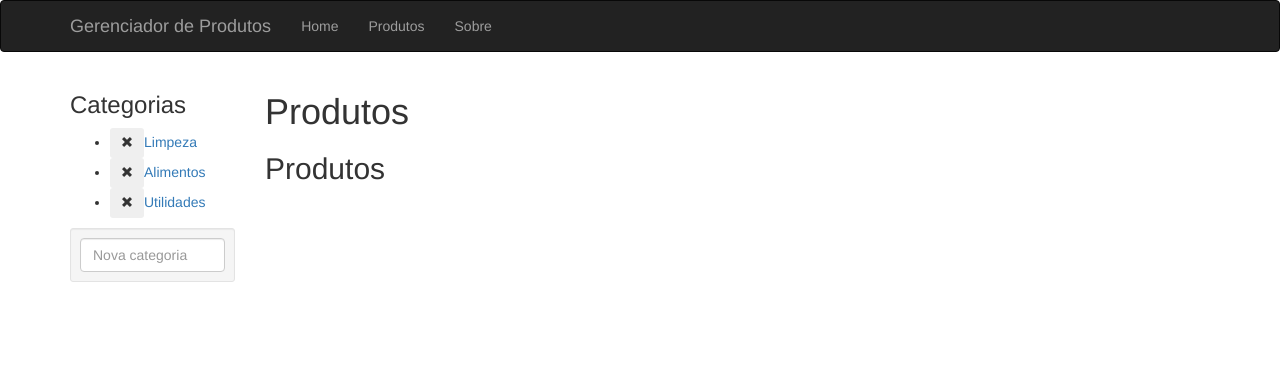
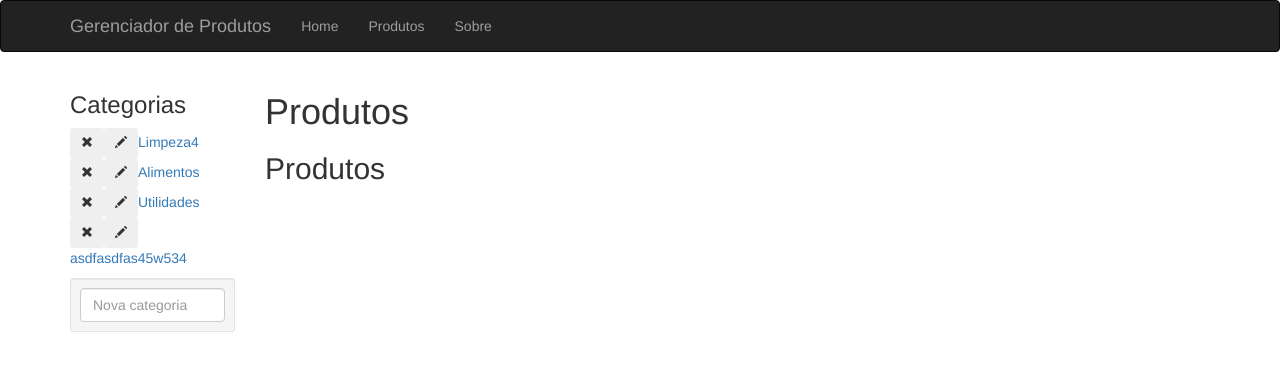
Before and after one commit to FabianoBrancher/Produtos-ReactJS, a React (Create React App) app: page /produtos in a window 1280 px wide. Shown: the top 370 px of the page. Built offline with nearby package versions, Linux system fonts and the light colour scheme; data requests are answered from the project's data file.

Commit message:
Editando categorias

```diff
--- a/db.json
+++ b/db.json
@@ -18,8 +18,8 @@
   ],
   "categorias": [
     {
-      "categoria": "Limpeza",
-      "id": 1
+      "id": 1,
+      "categoria": "Limpeza4"
     },
     {
       "categoria": "Alimentos",
@@ -28,6 +28,10 @@
     {
       "categoria": "Utilidades",
       "id": 3
+    },
+    {
+      "id": 4,
+      "categoria": "asdfasdfas45w534"
     }
   ]
 }
--- /dev/null
+++ b/src/Api.js
@@ -0,0 +1,14 @@
+import axios from 'axios';
+
+const api = axios.create({
+    baseURL: 'http://localhost:3001/'
+});
+
+const apis = {
+    loadCategorias: () => api.get('categorias'),
+    deleteCategoria: (id) => api.delete('categorias/'+id),
+    createCategoria: (categoria) => api.post('categorias', categoria),
+    editCategoria: (categoria) => api.put('categorias/'+categoria.id, categoria)
+}
+
+export default apis;
--- a/src/App.js
+++ b/src/App.js
@@ -6,6 +6,43 @@ import Sobre from './Sobre';
 import Produtos from './Produtos';
 
 class App extends Component {
+  constructor(props) {
+    super(props);
+
+    this.loadCategorias = this.loadCategorias.bind(this);
+    this.removeCategoria = this.removeCategoria.bind(this);
+    this.createCategoria = this.createCategoria.bind(this);
+    this.editCategoria = this.editCategoria.bind(this);
+
+    this.state = {
+      categorias: []
+    }
+  };
+
+  loadCategorias() {
+    this.props.api.loadCategorias()
+      .then(res => {
+              this.setState({
+                  categorias: res.data
+              });
+          });
+  };
+
+  removeCategoria(categoria) {
+     this.props.api.deleteCategoria(categoria.id)
+      .then((res) => this.loadCategorias() );
+  };
+
+  createCategoria(categoria) {
+    this.props.api.createCategoria(categoria)
+      .then((res) => this.loadCategorias());
+  };
+
+  editCategoria(categoria) {
+    this.props.api.editCategoria(categoria)
+      .then((res) => this.loadCategorias());
+  };
+
   render() {
     return (
       <Router>
@@ -27,7 +64,15 @@ class App extends Component {
           <div className="container">
             <Route exact path="/" component={Home}/>
             <Route exact path="/sobre" component={Sobre} />
-            <Route path="/produtos" component={Produtos} />
+            <Route path="/produtos" render={(props) => {
+                return <Produtos {...props}
+                          loadCategorias={this.loadCategorias}
+                          removeCategoria={this.removeCategoria}
+                          createCategoria={this.createCategoria}
+                          editCategoria={this.editCategoria}
+                          categorias={this.state.categorias}
+                        />}
+              } />
           </div>
         </div>
       </Router>
--- a/src/Produtos.js
+++ b/src/Produtos.js
@@ -4,68 +4,92 @@ import axios from 'axios';
 import ProdutosHome from './ProdutosHome';
 import Categoria from './Categoria';
 
+// import Api from './Api';
+
 class Produtos extends Component {
     constructor(props) {
         super(props);
+
         this.state = {
-            categorias: []
+            editCategoria: ''
         }
+
         this.handleNewCategoria = this.handleNewCategoria.bind(this);
-        this.loadCategorias = this.loadCategorias.bind(this);
         this.renderCategoria = this.renderCategoria.bind(this);
+        this.editCategoria = this.editCategoria.bind(this);
+        this.cancelEditing = this.cancelEditing.bind(this);
+        this.handleEditCategoria = this.handleEditCategoria.bind(this);
    };
-    loadCategorias() {
-        // buscar as categorias
-        axios
-            .get('http://localhost:3001/categorias')
-            .then(res => {
+
+    componentDidMount() {
+        this.props.loadCategorias();
+    };
+
+    editCategoria(categoria) {
         this.setState({
-                        categorias: res.data
-                    });
+            editCategoria: categoria.id
         });
     };
-    removeCategoria(categoria) {
-        console.log('Removendo categoria:', categoria.categoria);
-        axios
-            .delete('http://localhost:3001/categorias/'+categoria.id)
-            .then((res) => this.loadCategorias() );
+
+    cancelEditing() {
+        this.setState({
+            editCategoria: ''
+        });
     };
-    componentDidMount() {
-        this.loadCategorias();
+
+    handleEditCategoria(key) {
+        if (key.keyCode === 13) {
+        //    console.log(this.refs['cat'+this.state.editCategoria].value);
+            this.props.editCategoria({
+                id: this.state.editCategoria,
+                categoria: this.refs['cat'+this.state.editCategoria].value
+            });
+            this.setState({
+                editCategoria: ''
+            });
         };
-    // <Link to="/produtos/categoria/1"> Categoria 1 </Link>
-    // {JSON.stringify(this.state.categorias)}
+    };
+
     renderCategoria(cat) {
         return (
             <li key={cat.id}>
-                <button className=" btn btn-sm" onClick={() => this.removeCategoria(cat)}>
+                { this.state.editCategoria === cat.id &&
+                    <div className="input-group">
+                        <div className="input-group-btn">
+                            <input ref={'cat'+cat.id} className="form-control" type="text" defaultValue={cat.categoria} onKeyUp={this.handleEditCategoria}/>
+                            <button className="btn" onClick={this.cancelEditing}>Cancel </button>
+                        </div>
+                    </div>
+                }
+                { this.state.editCategoria !== cat.id &&
+                    <div>
+                        <button className=" btn btn-sm" onClick={() => this.props.removeCategoria(cat)}>
                             <span className="glyphicon glyphicon-remove"> </span>
                         </button>
+                        <button className="btn btn-sm" onClick={() => this.editCategoria(cat)}>
+                            <span className="glyphicon glyphicon-pencil"> </span>
+                        </button>
                         <Link to={`/produtos/categoria/${cat.id}`} >{cat.categoria}</Link>
-
+                    </div>
+                }
             </li>
         )
     };
     handleNewCategoria(key) {
         if (key.keyCode === 13) {
-            axios
-                .post('http://localhost:3001/categorias', {
+            this.props.createCategoria({
                 categoria: this.refs.categoria.value
             })
-                .then(res => {
-                    this.loadCategorias();
             this.refs.categoria.value = '';
-                });
         }
     };
     render() {
-        const { match } = this.props;
-        const { categorias } = this.state;
+        const { match, categorias } = this.props;
         return (
             <div className="row">
                 <div className="col-md-2">
                     <h3> Categorias </h3>
-                    <ul>
+                    <ul style={{listStyle: 'none', padding: 0}}>
                         {categorias.map(this.renderCategoria)}
                     </ul>
                     <div className="well well-sm">
--- a/src/index.js
+++ b/src/index.js
@@ -3,5 +3,7 @@ import ReactDOM from 'react-dom';
 import App from './App';
 import registerServiceWorker from './registerServiceWorker';
 
-ReactDOM.render(<App />, document.getElementById('root'));
+import Api  from './Api';
+
+ReactDOM.render(<App api={Api}/>, document.getElementById('root'));
 registerServiceWorker();
```
Lines whose indentation alone changed are shown as unchanged.
